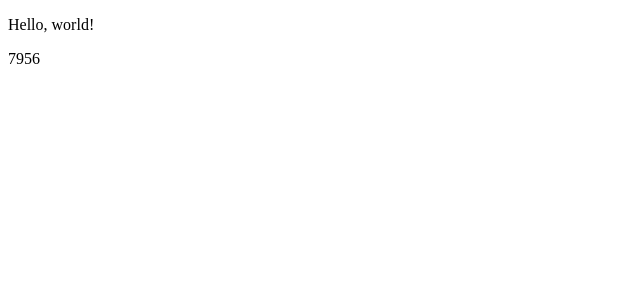
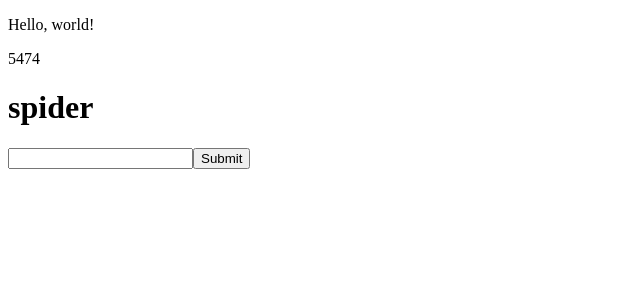
Before and after one commit to MLH-Hackathon-9-1-23-9-3-23/buggin-out, a React (Create React App) app in the folder client/: page / in a window 1280 px wide. Shown: the top 300 px of the page, without its empty margins (0-640 px from the left). Built offline with nearby package versions, Linux system fonts and the light colour scheme; the HTML template or start-up script is replaced by a standard one.

Commit message:
Modify App component

```diff
--- a/client/src/App.tsx
+++ b/client/src/App.tsx
@@ -1,12 +1,74 @@
-import React from 'react';
+import React, { useState } from 'react';
 import Timer from './components/Timer';
+import WordInput from './components/WordInput';
+import Result from './components/Result';
 
-export default function App() {
+const sampleData = [
+  {
+    word: "bumblebee",
+    funFact: "Bumble bees' wings beat more than 100 times a second!"
+  },
+  {
+    word: "honey",
+    funFact: "Honey is sweet"
+  },
+]
+
+type InputChange = (event: React.ChangeEvent<HTMLInputElement>) => void;
+type Submit = (event: React.FormEvent<HTMLFormElement>) => void;
+
+const App: React.FC = () => {
+
+  const [wordToMatch, setWordToMatch] = useState("spider");
+  const [typedWord, setTypedWord] = useState("");
+  const [result, setResult] = useState("");
+  const [funFact, setFunFact] = useState("");
+
+  // Handle word input change
+  const handleInputChange: InputChange = (event: React.ChangeEvent<HTMLInputElement>) => {
+    setTypedWord(event.target.value);
+  };
+
+  // const handleSubmit: Submit = (event: React.ChangeEvent<HTMLInputElement>) => {
+  //   event.preventDefault();
+  //   if (typedWord === wordToMatch) {
+  //     setResult("Correct!");
+  //     var fact = 'no fun fact :('
+  //     var index = sampleData.find(item => item.word === typedWord)
+  //     if(index !== undefined){
+  //       fact = sampleData[index].funFact;
+  //     }
+  //     setFunFact(fact);
+  //   } else {
+  //     setResult("Try again!");
+  //   }
+  // };
+
+  const handleSubmit = (event: React.FormEvent<HTMLFormElement>): void => {
+    event.preventDefault();
+    if (typedWord === wordToMatch) {
+      setResult("Correct!");
+      var fact = 'no fun fact :('
+      var index = sampleData.findIndex(item => item.word === typedWord)
+      if(index !== -1){
+        fact = sampleData[index].funFact;
+      }
+      setFunFact(fact);
+    } else {
+      setResult("Try again!");
+    }
+  };
 
   return (
     <div id="App">
       <p>Hello, world!</p>
       <Timer />
+      <h1>{wordToMatch}</h1>
+      <WordInput typedWord={typedWord} handleInputChange={ handleInputChange } handleSubmit={handleSubmit} />
+      <Result result={result} funFact={funFact} />
     </div>
   );
 }
+export default App;
+
+//onChange={(e: React.ChangeEvent<HTMLInputElement>): void => handleChange(e.target.value)}
```
